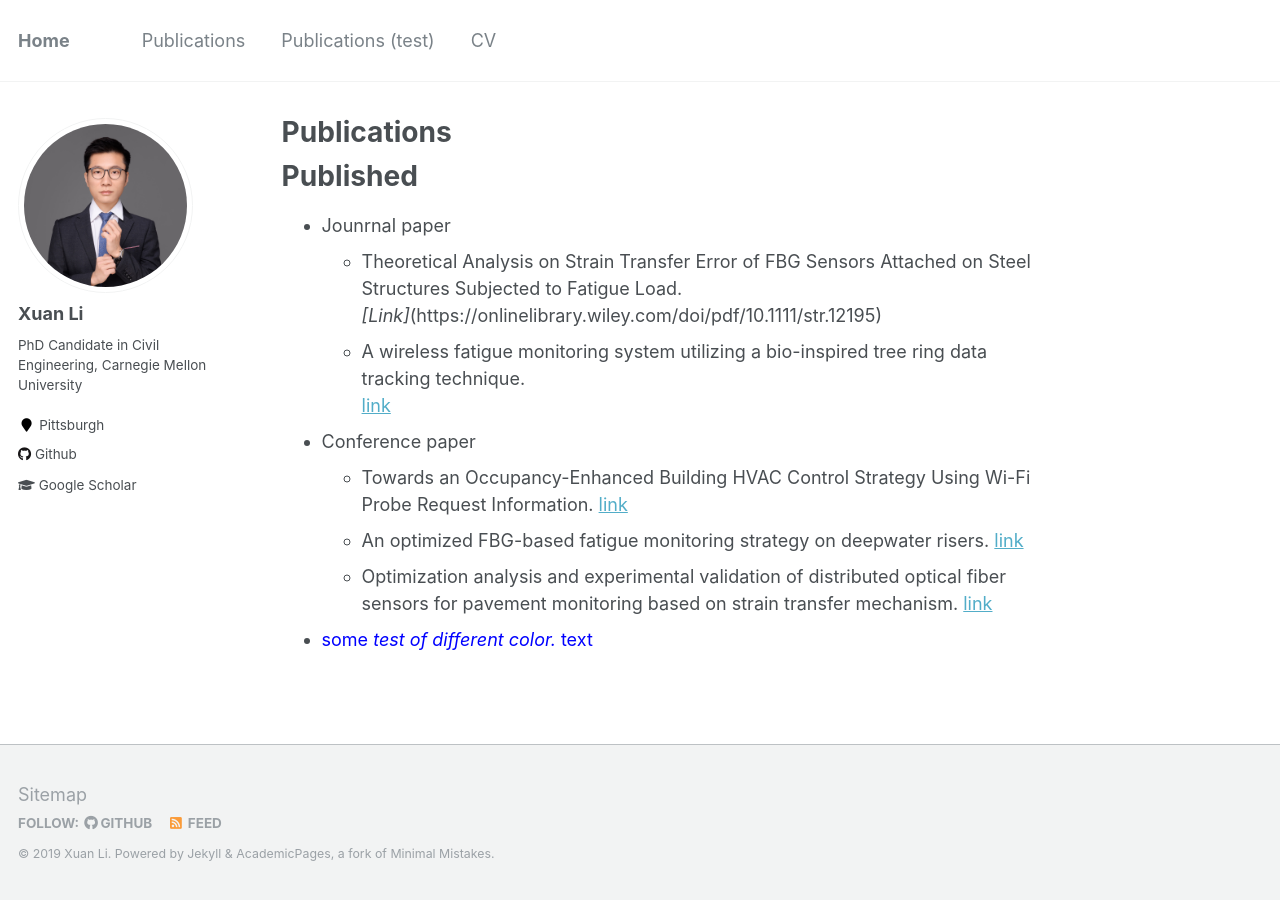
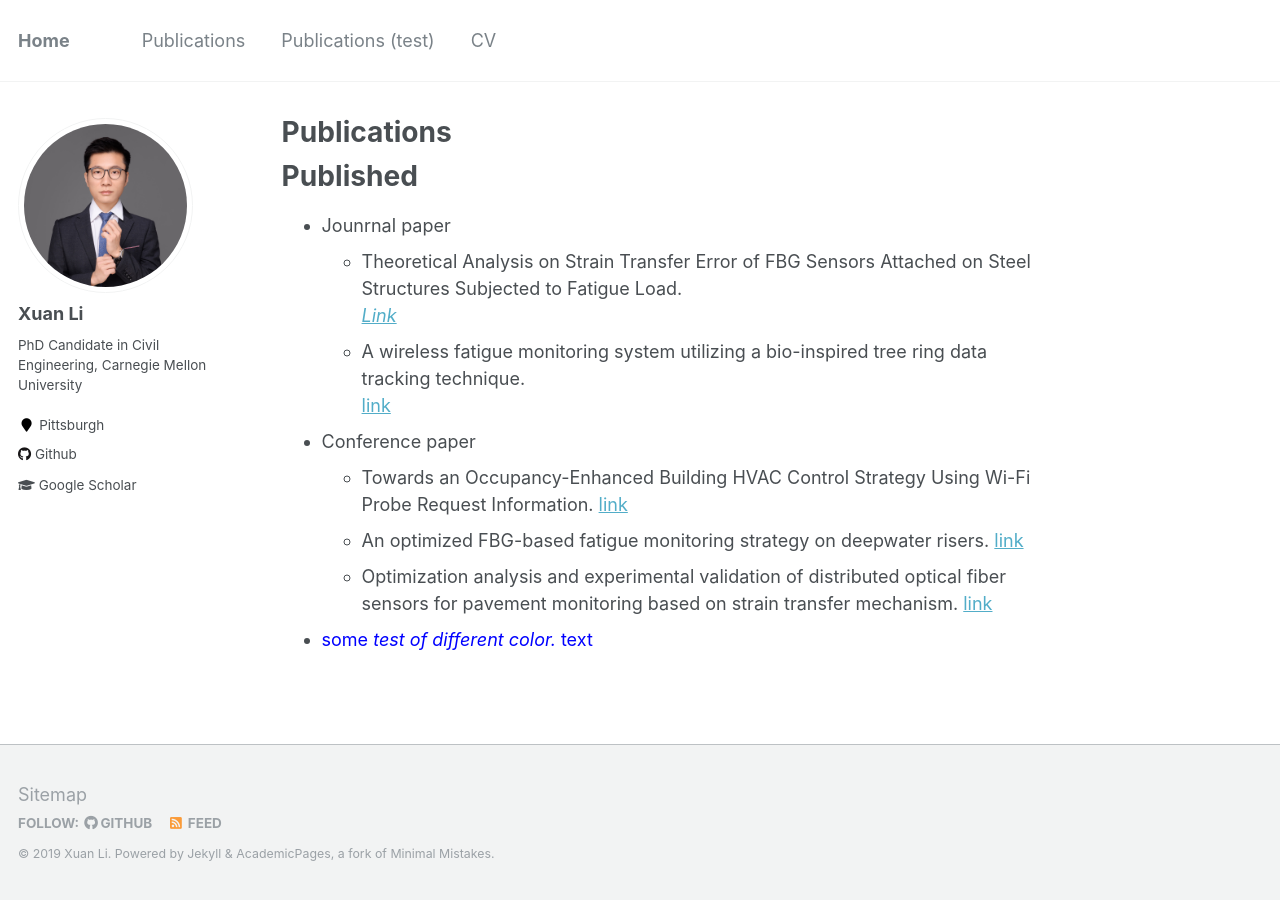
Before and after one commit to milanlx/milanlx.github.io, a Jekyll site: the page built from _pages/publication-test.md, in a window 1280 px wide. Built offline with Jekyll 4.4.1, drawn with Linux system fonts in a browser that asks for light colours.

Commit message:
Update publication-test.md

```diff
--- a/_pages/publication-test.md
+++ b/_pages/publication-test.md
@@ -8,7 +8,7 @@ Published
 ======
 
 * Jounrnal paper
-  * Theoretical Analysis on Strain Transfer Error of FBG Sensors Attached on Steel Structures Subjected to Fatigue Load. <br/> *[Link]*(https://onlinelibrary.wiley.com/doi/pdf/10.1111/str.12195)
+  * Theoretical Analysis on Strain Transfer Error of FBG Sensors Attached on Steel Structures Subjected to Fatigue Load. <br/> *[Link](https://onlinelibrary.wiley.com/doi/pdf/10.1111/str.12195)*
   * A wireless fatigue monitoring system utilizing a bio-inspired tree ring data tracking technique. <br/> [link](https://www.mdpi.com/1424-8220/14/3/4364/htm)
 
 * Conference paper
```
